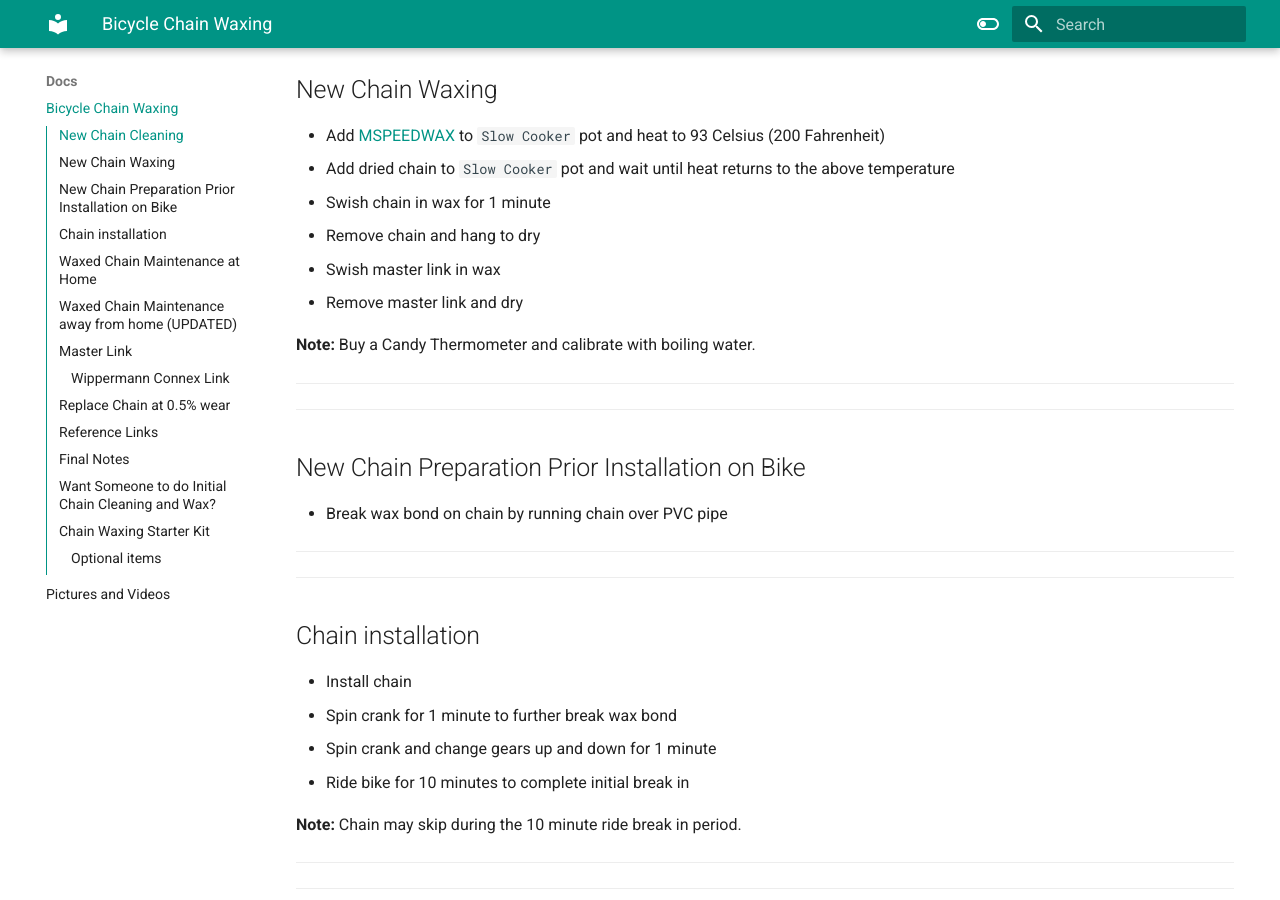
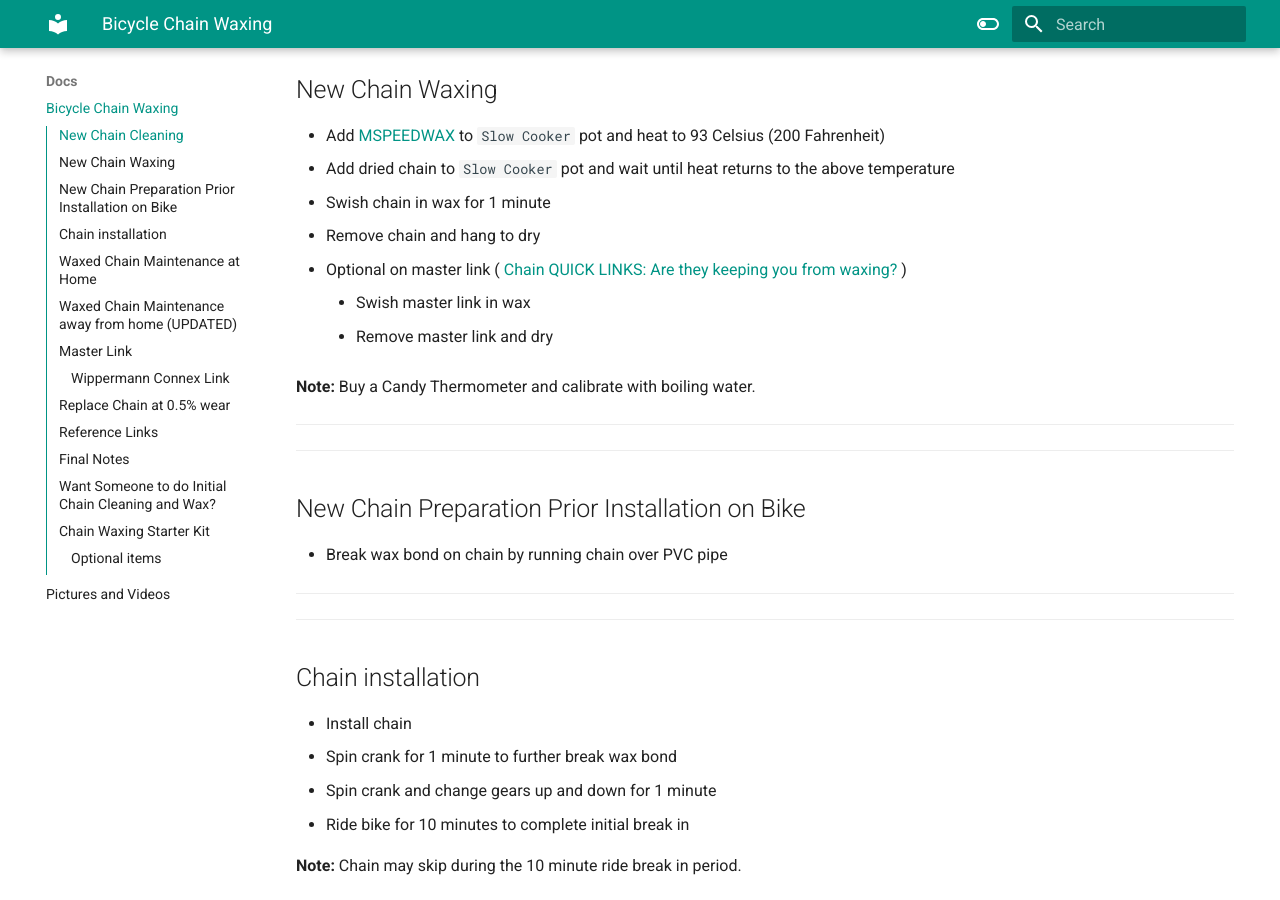
Before and after one commit to rneher-igel/Neher, an MkDocs documentation site: the page built from docs/Docs/Bicycle-Chain-Waxing.md, in a window 1280 px wide and 900 px high, scrolled down 2791 px. Built offline with MkDocs 1.6.1 and Material for MkDocs 9.7.7, drawn with Linux system fonts in a browser that asks for light colours.

Commit message:
quick link - do not need to wax video

```diff
--- a/docs/Docs/Bicycle-Chain-Waxing.md
+++ b/docs/Docs/Bicycle-Chain-Waxing.md
@@ -47,8 +47,9 @@ flowchart TD
 - Add dried chain to `Slow Cooker` pot and wait until heat returns to the above temperature
 - Swish chain in wax for 1 minute
 - Remove chain and hang to dry
-- Swish master link in wax
-- Remove master link and dry
+- Optional on master link ( [Chain QUICK LINKS: Are they keeping you from waxing?](https://youtu.be/G-W3zJMxazM?si=Zn3HKGfLb250YXtI) )
+    - Swish master link in wax
+    - Remove master link and dry
 
 **Note:** Buy a Candy Thermometer and calibrate with boiling water.
 
```
